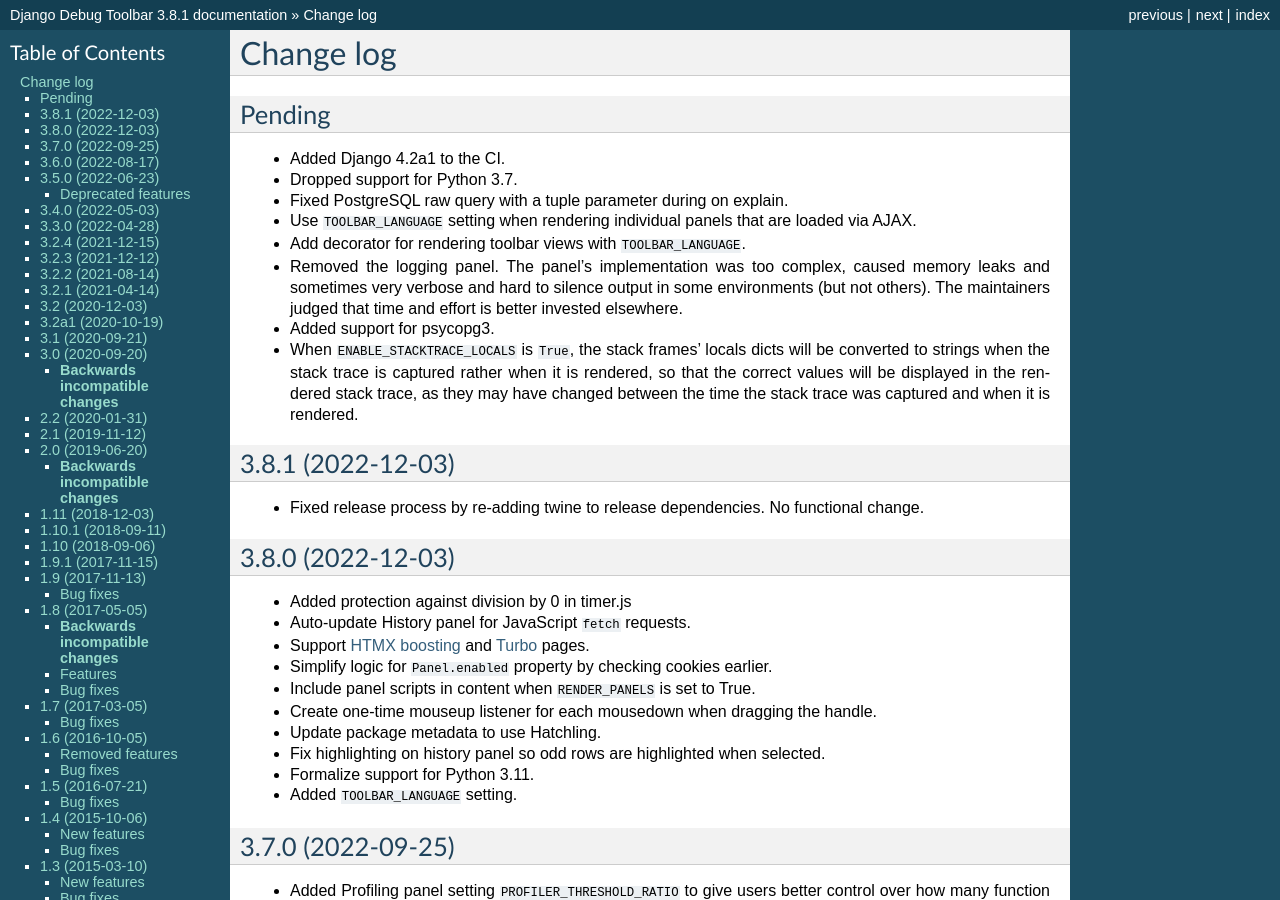
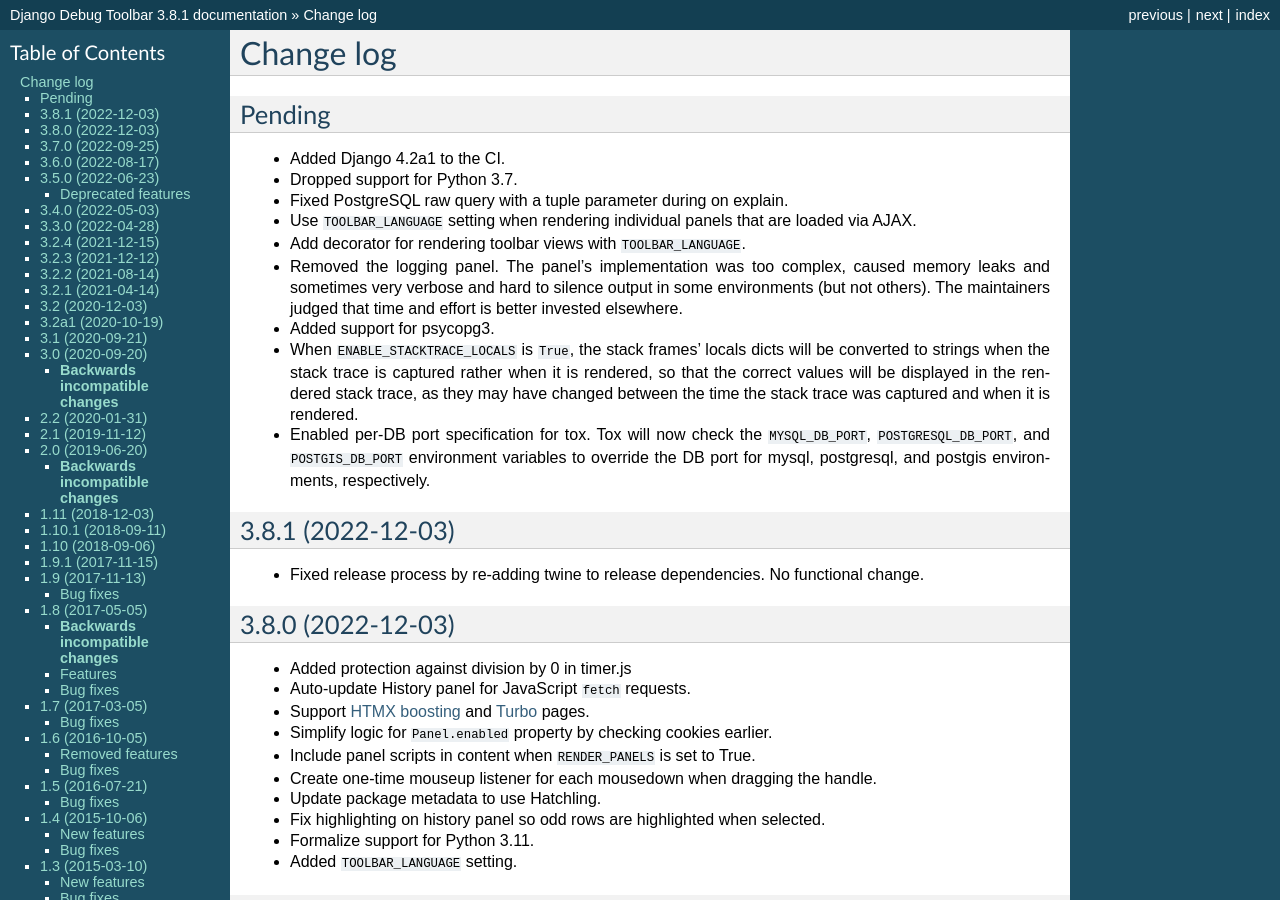
Before and after one commit to jazzband/django-debug-toolbar, a Sphinx documentation site: the page built from docs/changes.rst, in a window 1280 px wide and 900 px high. Built offline with Sphinx 7.4.7, drawn with Linux system fonts in a browser that asks for light colours.

Commit message:
Allow per-DB port specification for tox
As currently written, tox.ini allows specifying the DB port to use to
connect to the test DB using a DB_PORT environment variable.  However,
it uses the same variable for the mysql, postgresql, and postgis
environments.  Thus if specifying a custom DB_PORT environment variable
when running the full combination of tox environments, the mysql,
postgresql, and postgis environments will all attempt to use the same DB
port, which is unlikely to result in happiness.

Fix by checking for three new environment variables, POSTGRESQL_DB_PORT,
POSTGIS_DB_PORT, and MYSQL_DB_PORT in the respective environments,
falling back to DB_PORT (and then the hard-coded default) for backwards
compatibility.

```diff
--- a/docs/changes.rst
+++ b/docs/changes.rst
@@ -20,6 +20,10 @@
   is rendered, so that the correct values will be displayed in the rendered
   stack trace, as they may have changed between the time the stack trace was
   captured and when it is rendered.
+* Enabled per-DB port specification for tox.  Tox will now check the
+  ``MYSQL_DB_PORT``, ``POSTGRESQL_DB_PORT``, and ``POSTGIS_DB_PORT``
+  environment variables to override the DB port for mysql, postgresql, and
+  postgis environments, respectively.
 
 3.8.1 (2022-12-03)
 ------------------
```
Also changed, not shown: 1 other file.
